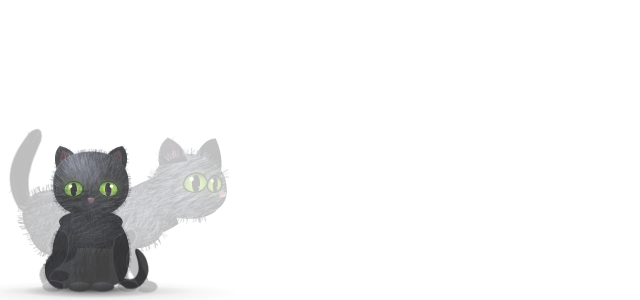
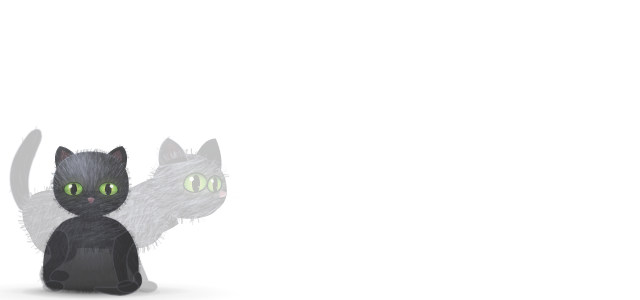
Before and after one commit to meeraami/nyx-browser, an Electron app: page cat.html in a window 1280 px wide. Shown: the part 500-800 px from the top of the page, 0-640 px from the left. Drawn offline with Linux system fonts and the light colour scheme.

Commit message:
Resting loaf pose: paws tucked under her body, tail curled across the front, relaxed sleepy eyes
Co-Authored-By: Claude Sonnet 5.5 <noreply@anthropic.com>

```diff
--- a/cat.html
+++ b/cat.html
@@ -149,10 +149,8 @@ const ctx = cv.getContext('2d');
 const sLit = litFn({ x: 95, y: 40, r: 280 });
 
 const D = {
-  body: 'M84,200 C70,182 104,166 150,166 C196,166 230,182 216,200 C240,234 240,298 216,322 C194,340 106,340 84,322 C60,298 60,234 84,200 Z',
-  haunch: 'M64,262 C42,282 46,322 72,334 C92,342 112,336 116,318 L114,278 C102,254 80,250 64,262 Z',
-  legL: 'M106,252 L144,252 L144,326 C144,340 106,340 106,326 Z',
-  legR: 'M156,252 L194,252 L194,326 C194,340 156,340 156,326 Z',
+  body: 'M54,330 C40,296 42,232 84,196 C108,170 192,170 216,196 C258,232 260,296 246,330 C240,346 60,346 54,330 Z',
+  haunch: 'M50,292 C40,310 46,336 70,342 C88,344 98,330 96,312 C94,296 70,284 50,292 Z',
   head: 'M68,112 C66,64 102,38 150,38 C198,38 234,64 232,112 C234,148 204,178 150,182 C96,178 66,148 68,112 Z',
   earL: 'M78,82 C68,58 70,38 82,26 C100,28 118,44 128,62 Z',
   earR: 'M222,82 C232,58 230,38 218,26 C200,28 182,44 172,62 Z',
@@ -167,48 +165,35 @@ cache.width = cv.width; cache.height = cv.height;
 function paintSit(c) {
   c.setTransform(K, 0, 0, K, 0, 0);
   let g;
-  pool(c, 150, 342, 150, 16, 0.5);                           // soft pool of shadow and a tight one under the paws
-  pool(c, 150, 338, 104, 8, 0.85);
+  pool(c, 150, 344, 160, 16, 0.5);                           // soft pool of shadow and a tight one under the paws
+  pool(c, 150, 342, 120, 8, 0.85);
 
-  // fluffy tail curling up behind her right side
-  organicLimb(c, sLit, 'stail', [{ x: 206, y: 322 }, { x: 246, y: 330 }, { x: 266, y: 304 }, { x: 262, y: 274 }, { x: 250, y: 254 }],
-    [20, 24, 24, 20, 11], '#060608', 'rgba(130,138,158,0.5)');
+  // resting loaf: paws tucked under her body, so only a rounded, fluffy mound shows beneath the head
+  g = c.createLinearGradient(60, 196, 240, 346);
+  g.addColorStop(0, '#202127'); g.addColorStop(0.4, '#0c0c0f'); g.addColorStop(1, '#030304');
+  c.fillStyle = g; c.fill(Dp.body);
+  g = c.createRadialGradient(66, 318, 4, 72, 322, 46);
+  g.addColorStop(0, '#17181d'); g.addColorStop(1, 'rgba(5,5,6,0)');
+  c.fillStyle = g; c.fill(Dp.haunch);
+  const down = (x, y) => Math.atan2(40 + (y - 196) * 0.25, (x - 150) * 0.5);
+  fur(c, sLit, Dp.body, [40, 190, 220, 160], 5600, down, { len: [7, 15], light: 0.62, glint: 0.7 });
+  fur(c, sLit, Dp.haunch, [38, 284, 64, 62], 500, (x) => Math.atan2(30, x - 40), { len: [6, 11], light: 0.7, glint: 0.8 });
+  g = c.createRadialGradient(150, 232, 4, 150, 236, 70);       // light on the chest
+  g.addColorStop(0, 'rgba(130,138,160,0.2)'); g.addColorStop(1, 'rgba(130,138,160,0)');
+  c.save(); c.clip(Dp.body); c.fillStyle = g; c.fillRect(70, 176, 160, 120); c.restore();
+  g = c.createLinearGradient(0, 290, 0, 346);                  // she is heavy and settled: shade towards the floor
+  g.addColorStop(0, 'rgba(0,0,0,0)'); g.addColorStop(1, 'rgba(0,0,0,0.55)');
+  c.save(); c.clip(Dp.body); c.fillStyle = g; c.fillRect(40, 290, 220, 60); c.restore();
+  for (const x of [112, 150, 188]) {                           // the soft crease where her tucked paws sit
+    c.strokeStyle = 'rgba(0,0,0,0.35)'; c.lineWidth = 1.4; c.lineCap = 'round';
+    c.beginPath(); c.moveTo(x - 10, 322); c.quadraticCurveTo(x, 316, x + 10, 322); c.stroke();
+  }
+  edgeFuzz(c, sLit, D.body, [150, 290], { count: 420, len: [3, 8], skip: (x, y) => y < 200 });
+  edgeFuzz(c, sLit, D.haunch, [70, 316], { count: 60, len: [3, 6], skip: (x, y) => x > 60 });
 
-  // body, haunch, front legs
-  g = c.createLinearGradient(70, 190, 230, 340);
-  g.addColorStop(0, '#202127'); g.addColorStop(0.45, '#0c0c0f'); g.addColorStop(1, '#030304');
-  c.fillStyle = g; c.fill(Dp.body);
-  g = c.createRadialGradient(70, 300, 6, 80, 310, 62);
-  g.addColorStop(0, '#17181d'); g.addColorStop(1, '#050506');
-  c.fillStyle = g; c.fill(Dp.haunch);
-  c.fillStyle = '#060607'; c.fill(Dp.legL); c.fill(Dp.legR);
-  g = c.createRadialGradient(150, 312, 2, 150, 312, 50);     // dark gap between the legs
-  g.addColorStop(0, 'rgba(0,0,0,0.85)'); g.addColorStop(1, 'rgba(0,0,0,0)');
-  c.fillStyle = g; c.fillRect(100, 240, 100, 100);
-  g = c.createLinearGradient(100, 0, 200, 0);
-  g.addColorStop(0, 'rgba(120,128,150,0.2)'); g.addColorStop(0.4, 'rgba(120,128,150,0)');
-  c.fillStyle = g; c.fill(Dp.legL);
-  const down = (x, y) => Math.atan2(46 + (y - 190) * 0.2, (x - 150) * 0.4);
-  fur(c, sLit, Dp.body, [58, 180, 184, 166], 5200, down, { len: [7, 15], light: 0.62, glint: 0.7 });
-  fur(c, sLit, Dp.haunch, [40, 248, 80, 96], 1400, (x) => Math.atan2(40, x - 40), { len: [7, 13], light: 0.7, glint: 0.8 });
-  fur(c, sLit, Dp.legL, [102, 250, 46, 90], 800, () => Math.PI / 2, { len: [6, 12], light: 0.6, glint: 0.7 });
-  fur(c, sLit, Dp.legR, [152, 250, 46, 90], 800, () => Math.PI / 2, { len: [6, 12], light: 0.5, glint: 0.6 });
-  g = c.createRadialGradient(150, 215, 3, 150, 215, 55);     // light on the chest
-  g.addColorStop(0, 'rgba(130,138,160,0.18)'); g.addColorStop(1, 'rgba(130,138,160,0)');
-  c.fillStyle = g; c.fillRect(90, 180, 120, 80);
-  edgeFuzz(c, sLit, D.body, [150, 260], { count: 420, len: [3, 8], skip: (x, y) => y < 200 });
-  edgeFuzz(c, sLit, D.haunch, [80, 300], { count: 120, len: [3, 7] });
-
-  // chubby paws
-  for (const cx of [125, 175]) {
-    g = c.createRadialGradient(cx - 8, 328, 2, cx, 336, 30);
-    g.addColorStop(0, '#1b1c21'); g.addColorStop(1, '#050506');
-    c.fillStyle = g; c.beginPath(); c.ellipse(cx, 333, 25, 11, 0, 0, Math.PI * 2); c.fill();
-    c.strokeStyle = 'rgba(0,0,0,0.65)'; c.lineWidth = 1.2; c.lineCap = 'round';
-    for (const dx of [-8, 0, 8]) { c.beginPath(); c.moveTo(cx + dx, 331); c.lineTo(cx + dx, 338); c.stroke(); }
-    c.strokeStyle = 'rgba(140,148,170,0.3)'; c.lineWidth = 1;
-    c.beginPath(); c.moveTo(cx - 20, 328); c.quadraticCurveTo(cx, 321, cx + 20, 328); c.stroke();
-  }
+  // tail curled round the front, over her tucked paws
+  organicLimb(c, sLit, 'stail', [{ x: 250, y: 300 }, { x: 254, y: 326 }, { x: 230, y: 342 }, { x: 192, y: 343 }, { x: 160, y: 337 }],
+    [16, 21, 22, 17, 9], '#060608', 'rgba(130,138,158,0.5)');
 
   // ears, behind the head: small and rounded
   for (const [ear, inner, mirror] of [[Dp.earL, Dp.earLIn, false], [Dp.earR, Dp.earRIn, true]]) {
@@ -271,9 +256,9 @@ function sitFrame(t) {
   ctx.setTransform(K, 0, 0, K * br, 0, 340 * K * (1 - br));
   ctx.drawImage(cache, 0, 0, LW, LH);
   const b = (t + 1.2) % 5.1;                                 // blink, now and then a slow sleepy half-close
-  let open = 1;
+  let open = 0.9;                                            // relaxed, a touch sleepy
   if (b > 4.85) open = Math.abs(Math.cos((b - 4.85) / 0.25 * Math.PI / 2));
-  else if (Math.floor((t + 1.2) / 5.1) % 3 === 2 && b > 2 && b < 3.4) open = 0.7 + 0.3 * Math.abs(Math.cos((b - 2) / 1.4 * Math.PI));
+  else if (Math.floor((t + 1.2) / 5.1) % 3 === 2 && b > 2 && b < 3.4) open = 0.5 + 0.4 * Math.abs(Math.cos((b - 2) / 1.4 * Math.PI));
   kittenEye(ctx, 112, 120, 21, 19, open, false);
   kittenEye(ctx, 188, 120, 21, 19, open, true);
 }
```
